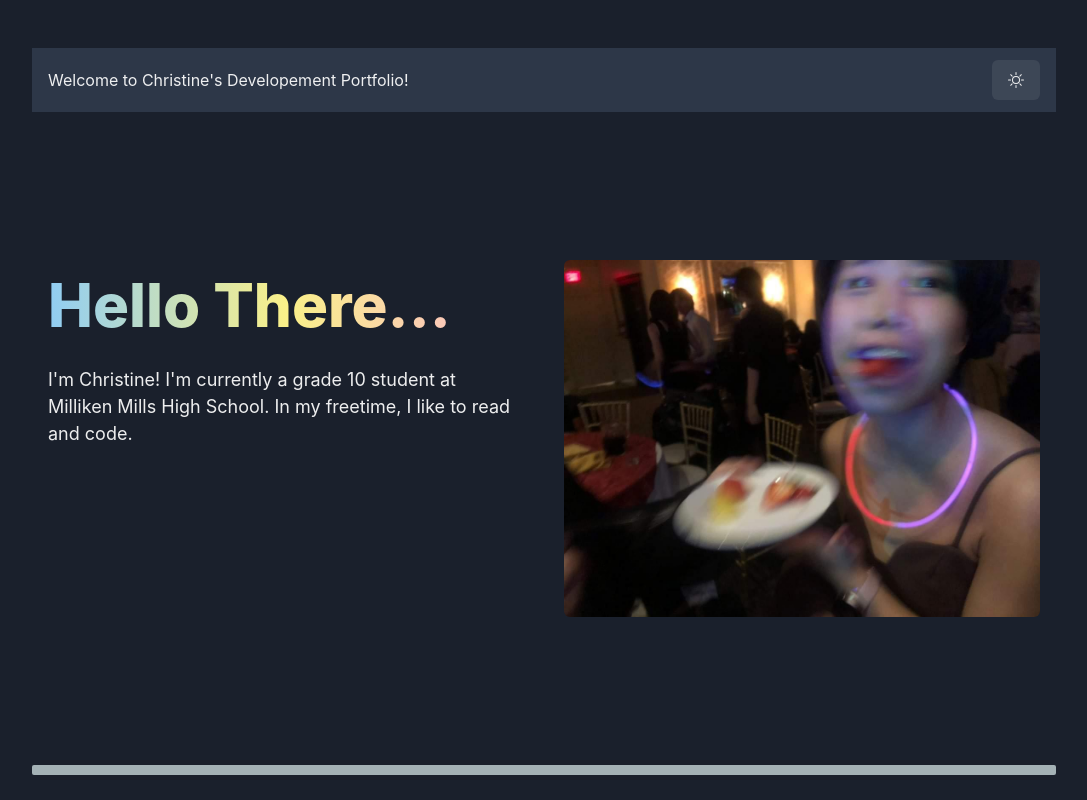
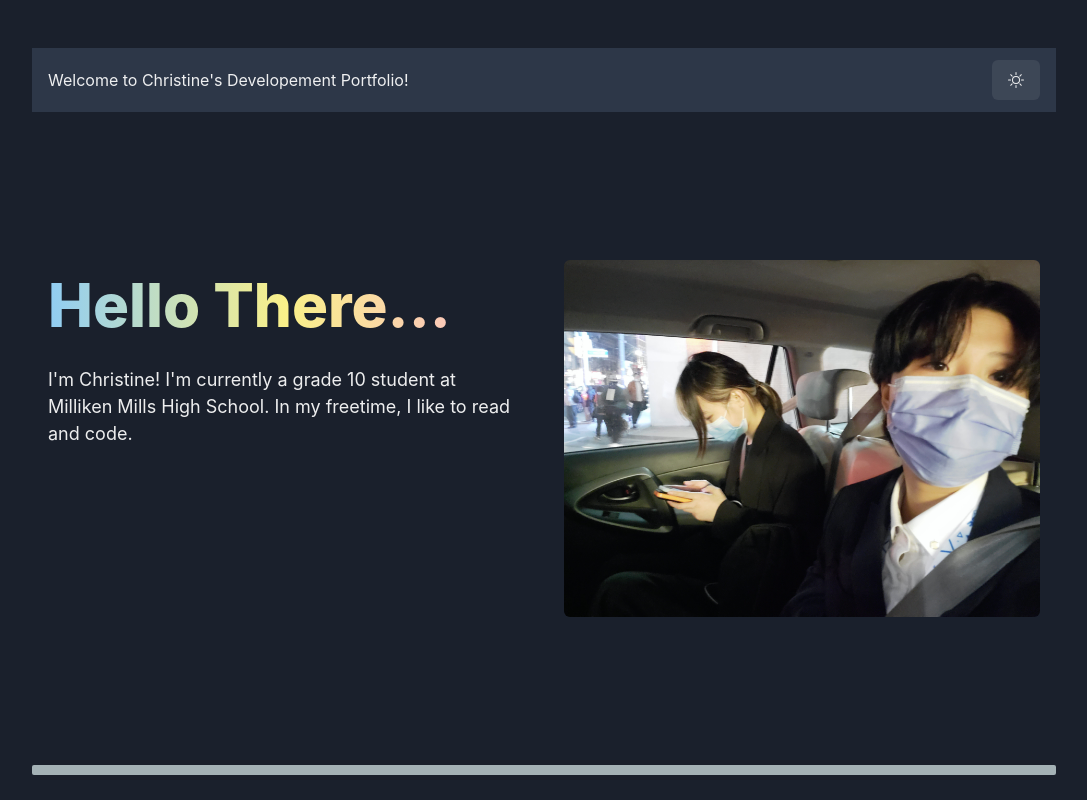
Before and after one commit to UglySquid/Personal-Website, a Next.js app: page / in a window 1280 px wide. Shown: the top 800 px of the page, without its empty margins (96-1183 px from the left). Built offline with nearby package versions, Linux system fonts and the light colour scheme.

Commit message:
better picture

```diff
--- a/components/hero.tsx
+++ b/components/hero.tsx
@@ -58,7 +58,7 @@ import {
               rounded={'md'}
               alt={'Currently Nonexistent image'}
               src={
-                'strawberry2.jpg'
+                'deca.jpg'
               }
               objectFit={'cover'}
               // fallbackSrc='https://via.placeholder.com/450x300'
```
Also changed, not shown: public/deca.jpg (added), 1 other file (tests, documents, lock files or other folders).
